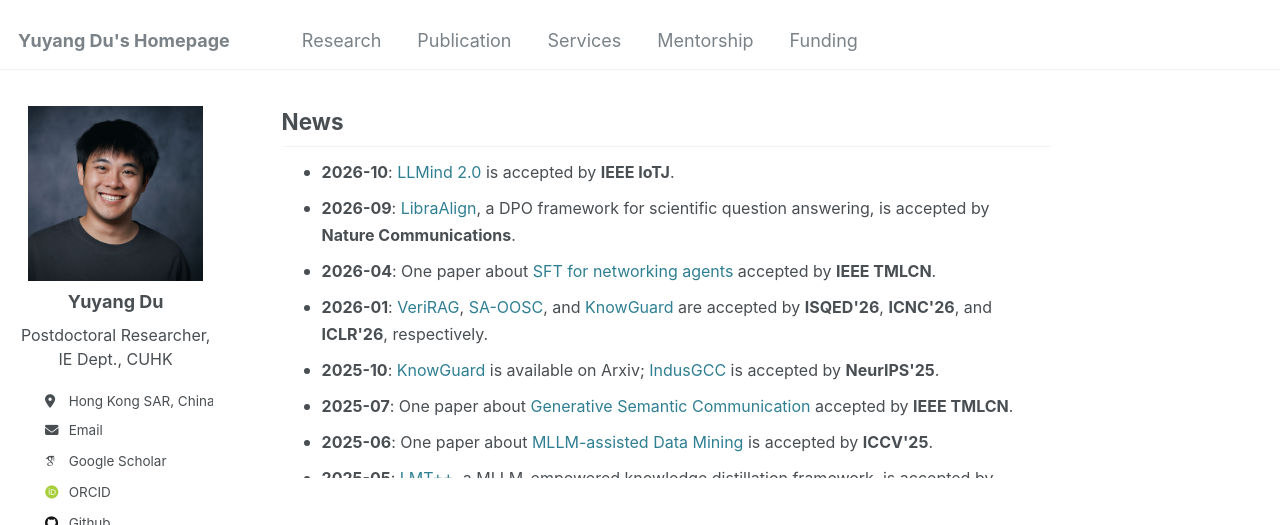
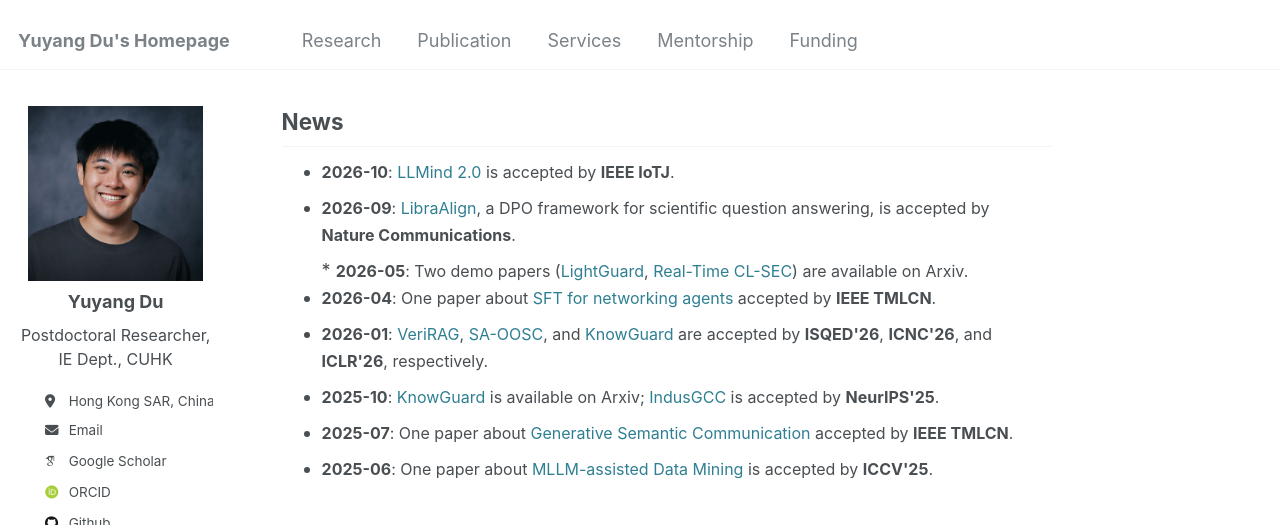
Before and after one commit to yuyangdu001/yuyangdu001.github.io, a Jekyll site: the page built from _pages/about.md, in a window 1280 px wide and 900 px high, scrolled down 908 px, cut to the strip 0-525 px from the top of the window. Built offline with Jekyll 4.4.1, drawn with Linux system fonts in a browser that asks for light colours; some web fonts are replaced.

Commit message:
Add demo papers announcement to about page

```diff
--- a/_pages/about.md
+++ b/_pages/about.md
@@ -43,6 +43,7 @@ a {
   <ul>
     <li><font size=3><b>2026-10</b>: <a href="https://ieeexplore.ieee.org/abstract/document/11720365">LLMind 2.0</a> is accepted by <b>IEEE IoTJ</b>.</font></li>
     <li><font size=3><b>2026-09</b>: <a href="https://arxiv.org/abs/2501.13952">LibraAlign</a>, a DPO framework for scientific question answering, is accepted by <b>Nature Communications</b>.</font></li>
+    * <font size=3><b>2026-05</b>: Two demo papers (<a href="https://arxiv.org/abs/2604.01092">LightGuard</a>, <a href="https://arxiv.org/abs/2604.08419">Real-Time CL-SEC</a>) are available on Arxiv.</font>
     <li><font size=3><b>2026-04</b>: One paper about <a href="https://ieeexplore.ieee.org/document/11474563/">SFT for networking agents</a> accepted by <b>IEEE TMLCN</b>.</font></li>
     <li><font size=3><b>2026-01</b>: <a href="https://arxiv.org/abs/2507.15664"> VeriRAG</a>, <a href="https://arxiv.org/abs/2509.07436"> SA-OOSC</a>, and <a href="https://arxiv.org/abs/2509.24816">KnowGuard</a> are accepted by <b>ISQED'26</b>, <b>ICNC'26</b>, and <b>ICLR'26</b>, respectively.</font></li>
     <li><font size=3><b>2025-10</b>: <a href="https://arxiv.org/abs/2509.24816">KnowGuard</a> is available on Arxiv; <a href="https://arxiv.org/abs/2509.01199"> IndusGCC</a> is accepted by <b>NeurIPS'25</b>.</font></li>
```
